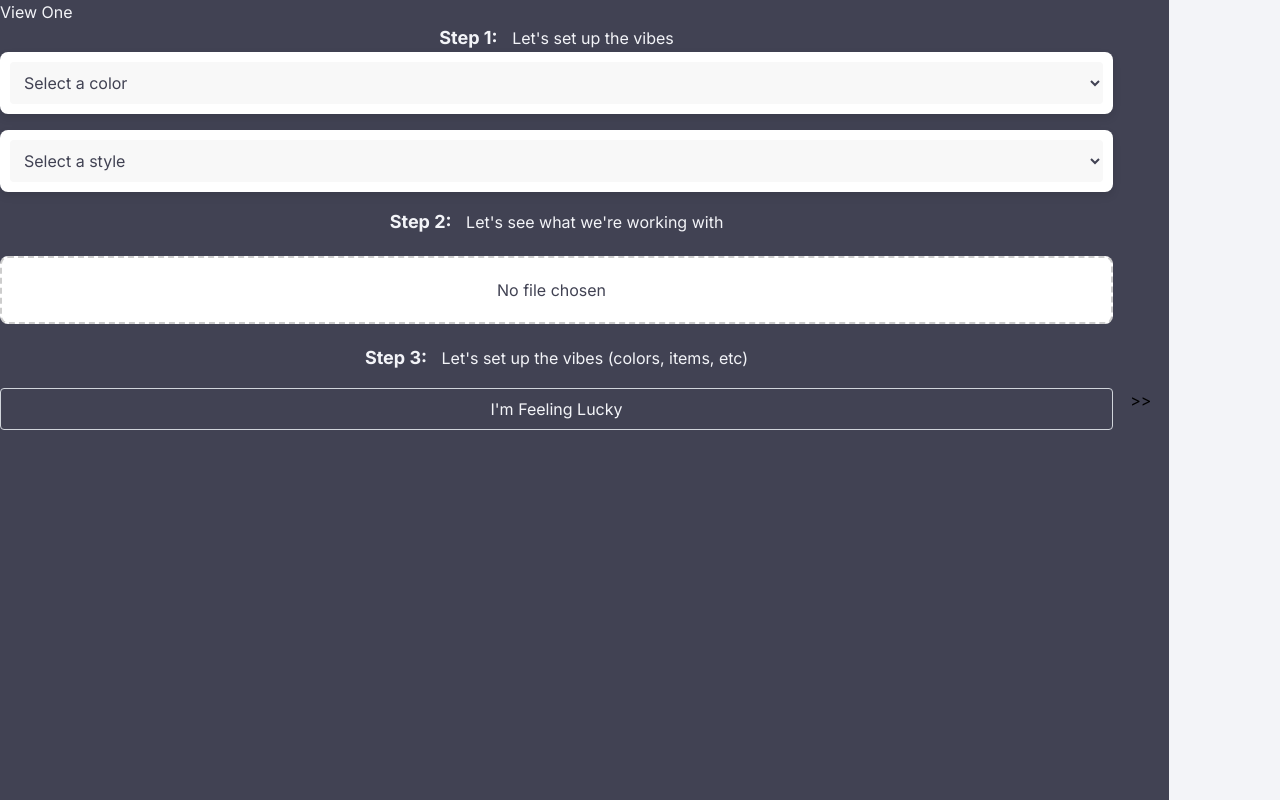
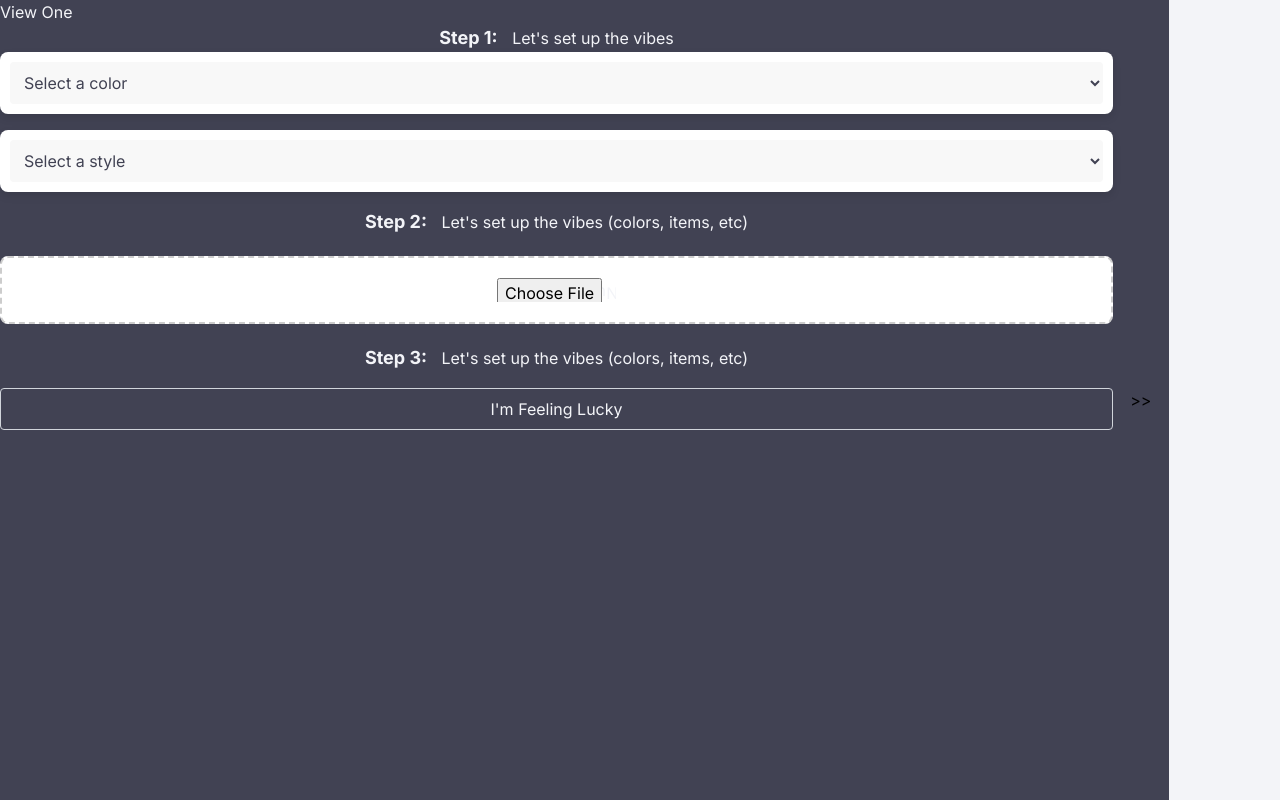
Before and after one commit to kkang2097/hillsb-hacks, a Next.js app in the folder webchat/: page / in a window 1280 px wide. Built offline with nearby package versions, Linux system fonts and the light colour scheme.

Commit message:
frontend

```diff
--- a/webchat/app/components/UploadBar.tsx
+++ b/webchat/app/components/UploadBar.tsx
@@ -4,9 +4,10 @@ import { submitImage } from '../utils/submitImage';
 interface UploadBarProps {
     file: File | null;
     setFile: (file: File | null) => void;
+    handleSubmit: (event: React.FormEvent<HTMLFormElement>) => void;
 }
 
-const UploadBar: React.FC<UploadBarProps> = ({ file, setFile }) => {
+const UploadBar: React.FC<UploadBarProps> = ({ file, setFile, handleSubmit }) => {
     const [preview, setPreview] = useState<string | null>(null);
 
     useEffect(() => {
@@ -23,34 +24,26 @@ const UploadBar: React.FC<UploadBarProps> = ({ file, setFile }) => {
         setFile(selectedFile); // Update the file state in ViewOne
     };
 
-    const handleSubmit = async (event: React.FormEvent) => {
-        event.preventDefault();
-
-        //TODO: Add the API request here
-        await submitImage(file);
-        setFile(null); // Clear the input after submission
-    };
-
     return (
         <div>
             <p>
-                <span className="font-bold text-lg">Step 2:</span> Let's see what we're working with
+                <span className="font-bold text-lg">Step 2:</span> Let's set up the vibes (colors, items, etc)
             </p>
             <form className="upload-bar" onSubmit={handleSubmit}>
                 <label className="upload-label">
                     <input
                         type="file"
                         onChange={handleInputChange}
-                        className="absolute inset-0 opacity-0 cursor-pointer" // Cover the entire upload-bar
+                        className="absolute inset-0 cursor-pointer"
                     />
-                    <span className="text-[#414253]">{file?.name || 'No file chosen'}</span>
+                    <span>{file?.name || 'No file chosen'}</span>
                 </label>
             </form>
             <p>
                 <span className="font-bold text-lg">Step 3:</span> Let's set up the vibes (colors, items, etc)
             </p>
             <div className="mt-4 p-2 border rounded border-gray-300 text-center">
-                <button type="submit">I'm Feeling Lucky</button>
+                <button type="submit" onClick={e => handleSubmit(e)}>I'm Feeling Lucky</button>
             </div>
             {/*preview && <img src={preview} alt="Image preview" className="image-preview" />*/}
         </div>
--- a/webchat/app/components/ViewOne.tsx
+++ b/webchat/app/components/ViewOne.tsx
@@ -2,13 +2,14 @@ import React, { useEffect, useState } from 'react';
 import Slider from './Slider';
 import UploadBar from './UploadBar';
 import Dropdown from './Dropdown';
+import { submitPrefs } from '../utils/submitPrefs'; // Import the submitPrefs function
 
-const ViewOne: React.FC = () => {
+const ViewOne: React.FC = (shoppingList: ShoppingList, setShoppingList: (shoppingList: ShoppingList) => void) => {
     const [isToggled, setIsToggled] = useState(false);
     const [textareaValue, setTextareaValue] = useState('');
     const [file, setFile] = useState<File | null>(null);
-    const [color, setColor] = useState(''); // Updated to empty string
-    const [style, setStyle] = useState(''); // New state for style
+    const [color, setColor] = useState('');
+    const [style, setStyle] = useState('');
 
     useEffect(() => {
         if (typeof window !== 'undefined') {
@@ -34,7 +35,7 @@ const ViewOne: React.FC = () => {
         if (typeof window !== 'undefined') {
             localStorage.setItem('isToggled', JSON.stringify(isToggled));
             localStorage.setItem('textareaValue', textareaValue);
-            localStorage.setItem('color', color); // Save color to localStorage
+            localStorage.setItem('color', color);
             if (file) {
                 const reader = new FileReader();
                 reader.onloadend = () => {
@@ -47,10 +48,20 @@ const ViewOne: React.FC = () => {
                 localStorage.removeItem('fileName');
             }
         }
-    }, [isToggled, textareaValue, file, color, style]); // Add style to dependencies
+    }, [isToggled, textareaValue, file, color, style]);
 
     const toggleView = () => {
         setIsToggled(!isToggled);
+    };
+
+    const handleSubmit = (e) => {
+        console.log('handleSubmit called');
+        if (file) {
+            console.log('file found');
+           submitPrefs(color, style, file, setShoppingList);
+        } else {
+            console.error('No file selected for submission.');
+        }
     };
 
     return (
@@ -73,7 +84,7 @@ const ViewOne: React.FC = () => {
                 options={["Casual", "Formal", "Sporty"]}
                 placeholder="Select a style"
             />
-            <UploadBar file={file} setFile={setFile} />
+            <UploadBar file={file} setFile={setFile} handleSubmit={handleSubmit} /> {/* Pass the handleSubmit function */}
         </div>
     );
 };
--- a/webchat/app/components/ViewToggle.tsx
+++ b/webchat/app/components/ViewToggle.tsx
@@ -3,10 +3,12 @@
 import React, { useState } from 'react';
 import ViewOne from './ViewOne';
 import ViewTwo from './ViewTwo';
+import { ShoppingList } from '../utils/types';
 import './ViewToggle'; // Import the CSS file
 
 const ViewToggle = () => {
     const [isViewOne, setIsViewOne] = useState(true);
+    const [shoppingList, setShoppingList] = useState<ShoppingList | null>(null);
 
     const handleToggle = () => {
         setIsViewOne(!isViewOne);
@@ -15,7 +17,7 @@ const ViewToggle = () => {
     return (
         <div className={`flex h-full w-full ${isViewOne ? 'bg-view-one' : 'bg-view-two'}`}>
             <div className={`view-one ${isViewOne ? 'toggled' : ''}`}>
-                {isViewOne && <ViewOne />}
+                {isViewOne && <ViewOne shoppingList={shoppingList} setShoppingList={setShoppingList} />}
             </div>
             <button className={`toggle-button ${isViewOne ? 'bg-view-one' : 'bg-view-two'}`} onClick={handleToggle}>
                 {isViewOne ? '>>' : '<<'}
--- a/webchat/app/components/ViewTwo.tsx
+++ b/webchat/app/components/ViewTwo.tsx
@@ -1,11 +1,29 @@
+import React from 'react';
+import { ShoppingList } from '../utils/types';
 
-import React from 'react';
+interface ViewTwoProps {
+    shoppingList: ShoppingList | null;
+}
 
-const ViewTwo: React.FC = () => {
+const ViewTwo: React.FC<ViewTwoProps> = ({ shoppingList }) => {
     return (
-        <div className="view-two h-full w-full">
-            <h1>View Two</h1>
-            <p>This is the content of View Two.</p>
+        <div className="view-two h-full w-full p-4">
+            <h1 className="text-2xl font-bold mb-4">Here's what we recommend:</h1>
+            <ul className="list-decimal pl-5">
+                {shoppingList?.items.map((item, index) => (
+                    <li key={item.name} className="mb-4">
+                        <h2 className="text-xl font-bold">{index + 1}. {item.name}:</h2>
+                        <ul className="list-disc pl-5">
+                            <li className="font-semibold">Attributes: {item.attributes}</li>
+                            <li className="italic">Description: {item.description}</li>
+                            <li className="italic">Purchased: {item.purchased ? 'Yes' : 'No'}</li>
+                        </ul>
+                    </li>
+                ))}
+            </ul>
+            <p className="mt-6">
+                By removing clutter and investing in quality furniture and accessories, your room will transform into a functional, stylish, and cozy haven.
+            </p>
         </div>
     );
 };
--- a/webchat/app/globals.css
+++ b/webchat/app/globals.css
@@ -238,7 +238,7 @@ body {
     border-radius: 4px; /* Slightly rounded corners */
     background-color: #f8f8f8; /* Light gray background */
     color: #414253; /* Text color */
-    transition: background-color 0.3s; /* Smooth transition for background color */
+    transition: background-color 0.5s; /* Smooth transition for background color */
 }
 
 .dropdown:hover {
--- /dev/null
+++ b/webchat/app/utils/submitPrefs.ts
@@ -0,0 +1,30 @@
+import { ShoppingList } from './types';
+
+export function submitPrefs(color: string, style: string, file: File, callback: (shoppingList: ShoppingList) => void) {
+    const data = {
+        style,
+        color,
+        file
+    };
+
+    fetch('https://ae3f-76-132-138-253.ngrok-free.app/api/init', {
+        method: 'POST',
+        headers: {
+            'Content-Type': 'application/json'
+        },
+        body: JSON.stringify(data)
+    })
+    .then(response => {
+        if (!response.ok) {
+            throw new Error('Network response was not ok');
+        }
+        callback(response.json());
+    })
+    .then((result: ShoppingList) => {
+        console.log('Success:', result);
+        callback(result); // Call the callback with the ShoppingList
+    })
+    .catch(error => {
+        console.error('Error:', error);
+    });
+}
--- /dev/null
+++ b/webchat/app/utils/types.ts
@@ -0,0 +1,10 @@
+type Item = {
+    name: string;
+    attributes: string;
+    description: string;
+    purchased: boolean;
+}
+
+type ShoppingList = {
+    items: Item[];
+}
```
